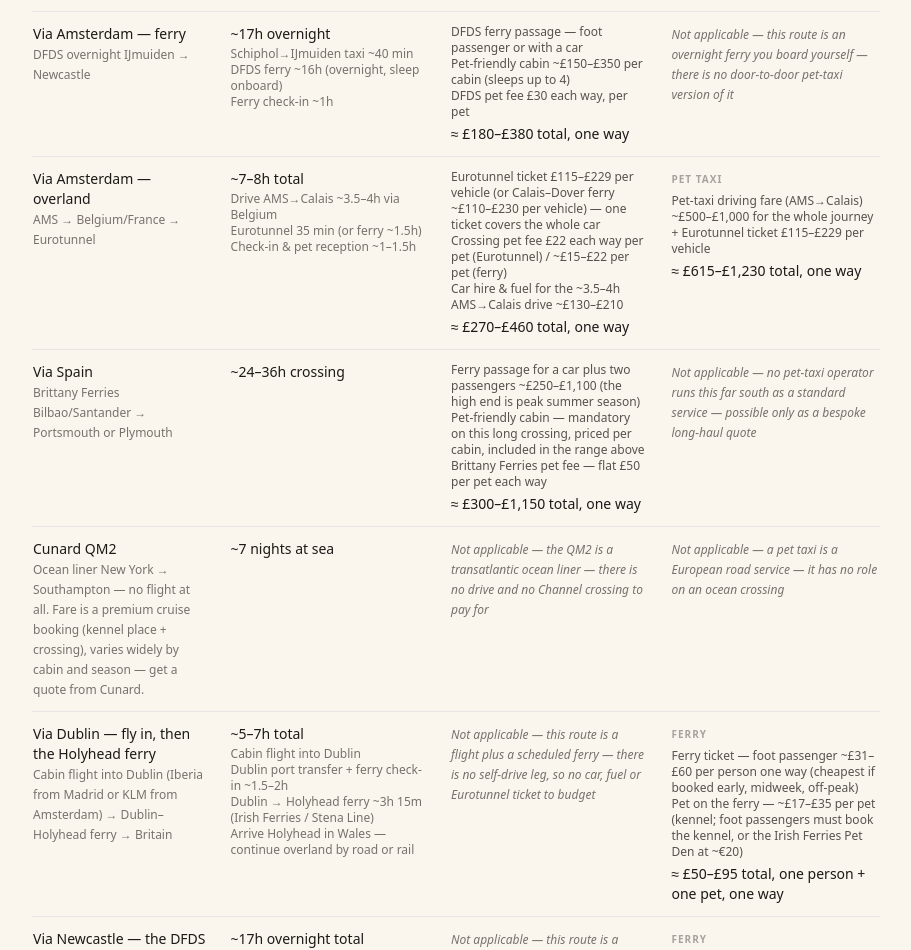
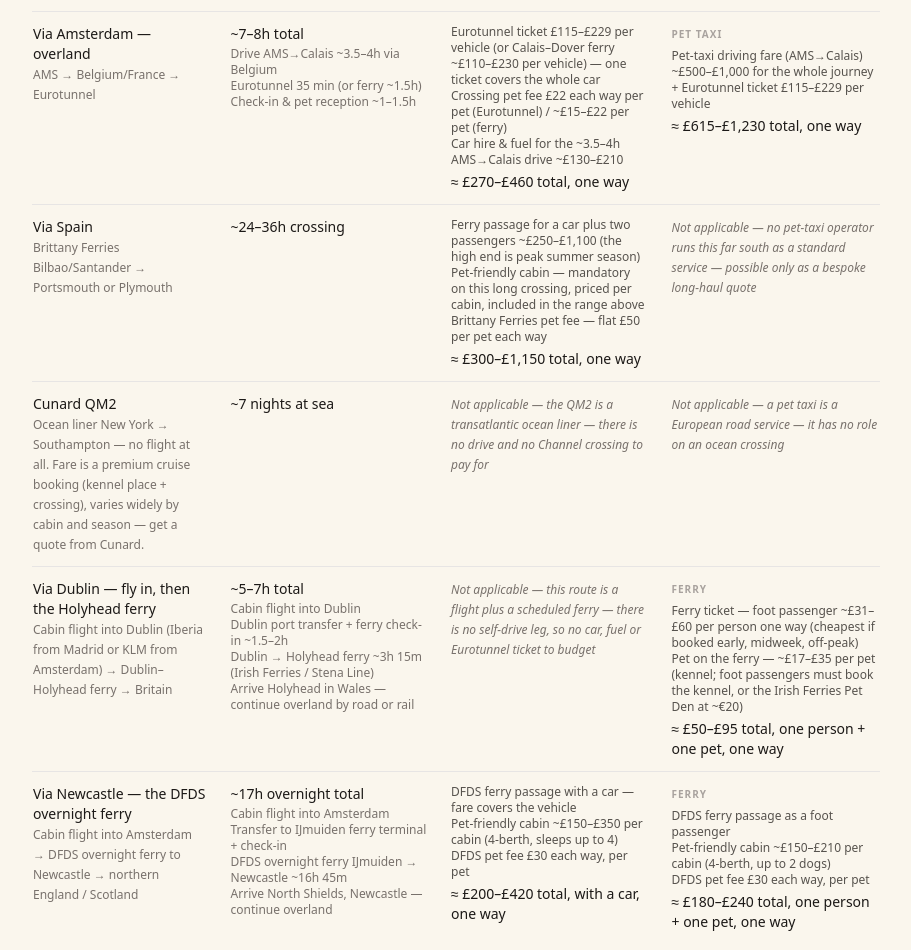
Before and after one commit to rupindermahay/petsincabin, a Next.js app: page /getting-your-pet-into-the-uk in a window 1280 px wide. Shown: the part 2104-3054 px from the top of the page, without its empty margins (184-1095 px from the left). Built offline with nearby package versions, Linux system fonts and the light colour scheme.

Commit message:
Add files via upload

```diff
--- a/components/RouteComparison.jsx
+++ b/components/RouteComparison.jsx
@@ -162,32 +162,6 @@
     isFerrySea: true,
   },
   {
-    id: "amsterdam-ferry",
-    origin: "Amsterdam",
-    name: "Via Amsterdam — ferry",
-    sub: "DFDS overnight IJmuiden → Newcastle",
-    timeHeadline: "~17h overnight",
-    timeLegs: [
-      "Schiphol→IJmuiden taxi ~40 min",
-      "DFDS ferry ~16h (overnight, sleep onboard)",
-      "Ferry check-in ~1h",
-    ],
-    driveCost: [
-      "DFDS ferry passage — foot passenger or with a car",
-      "Pet-friendly cabin ~£150–£350 per cabin (sleeps up to 4)",
-      "DFDS pet fee £30 each way, per pet",
-    ],
-    driveTotal: "≈ £180–£380 total, one way",
-    taxiCost: null,
-    taxiNA: "this route is an overnight ferry you board yourself — there is no door-to-door pet-taxi version of it",
-    taxiTotal: null,
-    sortCost: 180,
-    sortTime: 17,
-    isEurotunnel: false,
-    hasPetTaxi: false,
-    isFerrySea: true,
-  },
-  {
     id: "amsterdam-overland",
     origin: "Amsterdam",
     name: "Via Amsterdam — overland",
@@ -298,19 +272,21 @@
       "DFDS overnight ferry IJmuiden → Newcastle ~16h 45m",
       "Arrive North Shields, Newcastle — continue overland",
     ],
-    driveCost: null,
-    driveNA:
-      "this route is a flight plus a scheduled overnight ferry — there is no self-drive leg, so no car, fuel or Eurotunnel ticket to budget",
-    driveTotal: null,
+    driveCost: [
+      "DFDS ferry passage with a car — fare covers the vehicle",
+      "Pet-friendly cabin ~£150–£350 per cabin (4-berth, sleeps up to 4)",
+      "DFDS pet fee £30 each way, per pet",
+    ],
+    driveTotal: "≈ £200–£420 total, with a car, one way",
     taxiCost: [
-      "Pet-friendly cabin (4-berth, sea view, up to 2 dogs) — roughly £150–£210 one way",
-      "Pet fee — £30 per pet, per way, on top of the cabin",
-      "Cheaper alternative — book a standard cabin for yourself and a kennel place for the dog",
+      "DFDS ferry passage as a foot passenger",
+      "Pet-friendly cabin ~£150–£210 per cabin (4-berth, up to 2 dogs)",
+      "DFDS pet fee £30 each way, per pet",
     ],
-    taxiTotal: "≈ £180–£240 total, one person + one pet in a pet-friendly cabin, one way",
+    taxiTotal: "≈ £180–£240 total, one person + one pet, one way",
     costType: "ferry",
     taxiCaption:
-      "foot passengers travelling with a pet cannot book online — you must phone the DFDS contact centre. Dogs cannot be left in a vehicle: a foot passenger books a pet-friendly cabin or a kennel place. Bring your own bedding.",
+      "the self-drive column is the same ferry taken with a car; this column is for foot passengers. Foot passengers travelling with a pet cannot book online — you must phone the DFDS contact centre. Dogs cannot be left in a vehicle: book a pet-friendly cabin or a kennel place, and bring your own bedding.",
     sortCost: 200,
     sortTime: 18,
     isEurotunnel: false,
```
